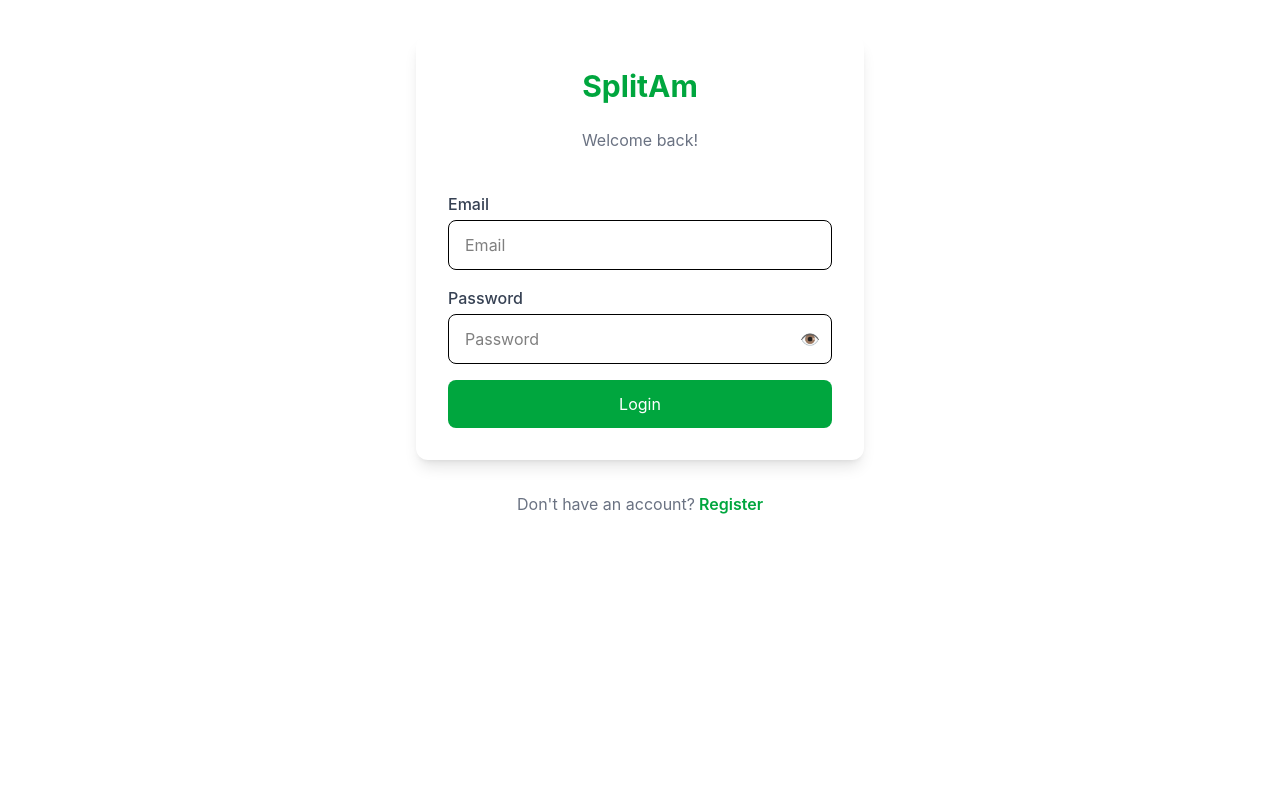
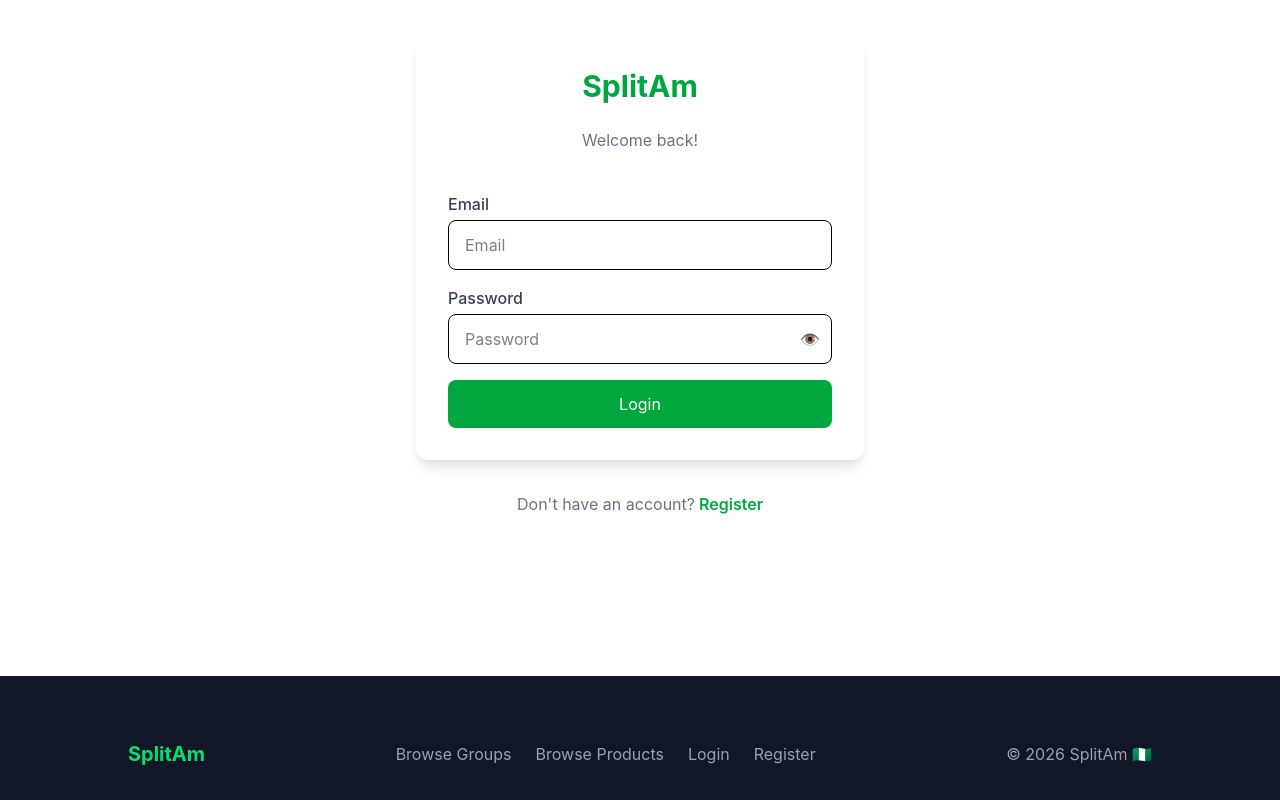
Before and after one commit to ToheebA/splitam, a React (Vite) app in the folder client/: page /login in a window 1280 px wide. Shown: the part 188-988 px from the top of the page. Before the commit the page ends 864 px from the top, so only its background shows below. Built offline with nearby package versions, Linux system fonts and the light colour scheme.

Commit message:
feat: add Footer component

```diff
--- a/client/src/App.tsx
+++ b/client/src/App.tsx
@@ -16,6 +16,7 @@
 import VerifyEmail from './pages/VerifyEmail'
 import VendorDashboard from './pages/VendorDashboard'
 import Navbar from './components/Navbar'
+import Footer from './components/Footer'
 
 function App() {
   return (
@@ -70,6 +71,7 @@
               </ProtectedRoute>
             } />
           </Routes>
+          <Footer />
         </SocketProvider>
       </AuthProvider>
     </BrowserRouter>
--- /dev/null
+++ b/client/src/components/Footer.tsx
@@ -0,0 +1,27 @@
+import { Link } from 'react-router-dom';
+import { useAuth } from '../context/AuthContext';
+
+const Footer = () => {
+    const { user } = useAuth();
+
+    return (
+        <footer className="bg-gray-900 text-gray-400 pt-10 md:pt-16 pb-8 px-4 md:px-6">
+            <div className="max-w-5xl mx-auto flex flex-col md:flex-row items-center justify-between gap-4">
+                <h1 className="text-xl font-bold text-green-400">SplitAm</h1>
+                <div className="flex gap-6">
+                    <Link to='/groups' className="hover:text-green-400">Browse Groups</Link>
+                    <Link to='/products' className="hover:text-green-400">Browse Products</Link>
+                    {!user && (
+                        <>
+                            <Link to='/login' className="hover:text-green-400">Login</Link>
+                            <Link to='/register' className="hover:text-green-400">Register</Link>
+                        </>
+                    )}
+                </div>
+                <p>© 2026 SplitAm 🇳🇬</p>
+            </div>
+        </footer>
+    )
+}
+
+export default Footer
--- a/client/src/components/Navbar.tsx
+++ b/client/src/components/Navbar.tsx
@@ -59,7 +59,7 @@
                         <>
                             <Link
                                 to="/login"
-                                className="text-green-600 border border-green-600 px-4 py-2 rounded-lg hover:bg-green-50 transition-colors duration-200 font-medium"
+                                className="text-green-600 border border-green-600 px-4 py-2 mr-2 rounded-lg hover:bg-green-50 transition-colors duration-200 font-medium"
                             >
                                 Login
                             </Link>
```
